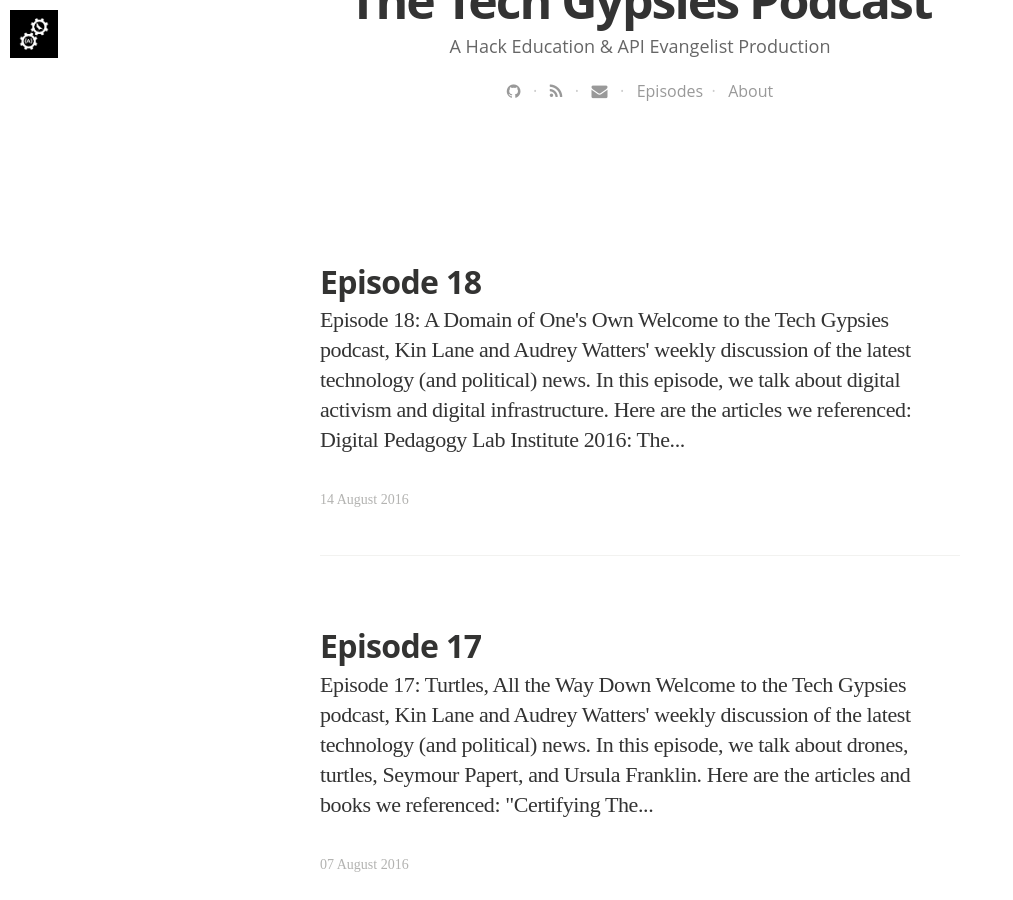
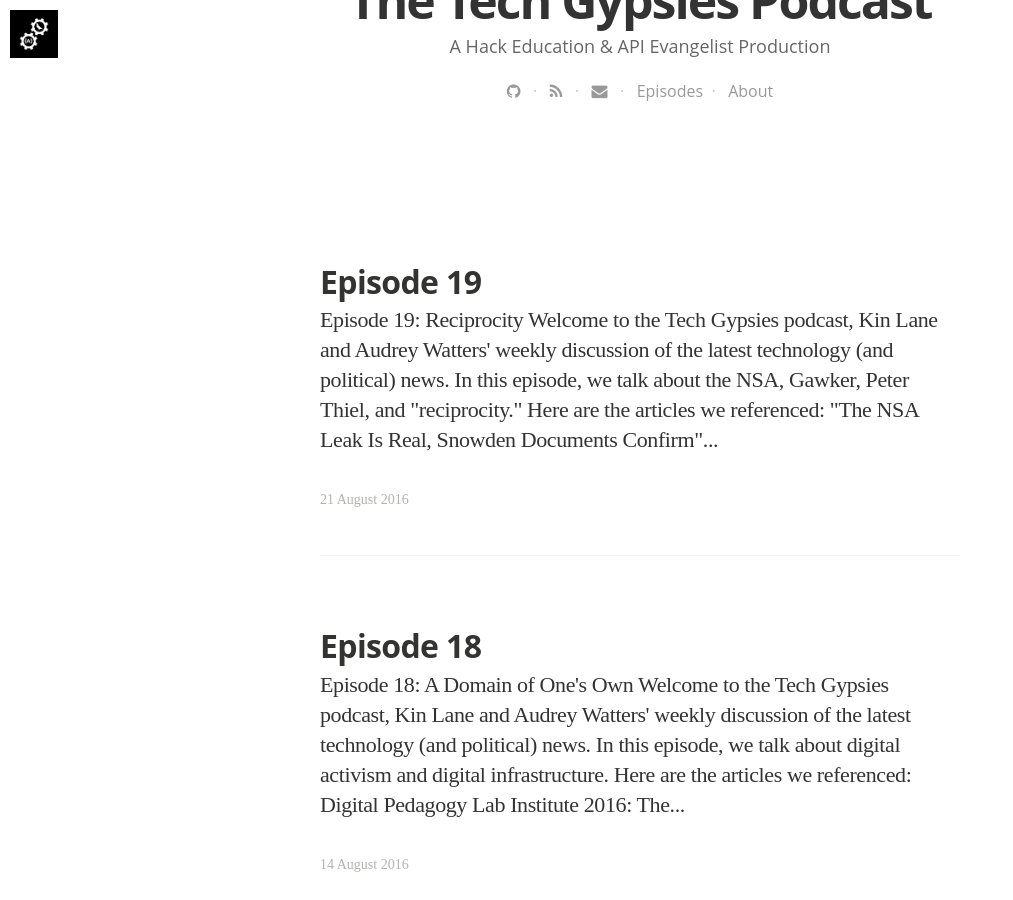
Before and after one commit to Techgypsies/podcast, a Jekyll site: the page built from blog/index.html, in a window 1280 px wide and 900 px high, scrolled down 559 px. Shown: the whole window, without its empty margins (0-1013 px from the left). Built offline with Jekyll 4.4.1, drawn with Linux system fonts in a browser that asks for light colours; nearby versions of some CDN libraries; some web fonts are replaced; the list of posts is cut into pages by our own code; some of the changed text lies outside the part shown.

Commit message:
new episode

```diff
--- a/_data/podcasts.yaml
+++ b/_data/podcasts.yaml
@@ -250,3 +250,17 @@
   tags:
   - Technology
   - Politics
+- title: "Tech Gypsies Episode 19"
+  summary: "In this episode, we talk about the NSA, Gawker, and reciprocity."
+  description: "In this episode, we talk about the NSA, Gawker, and reciprocity."
+  subtitle: "Tech, Scrutinized"
+  image: /assets/images/tech-gypsies-podcast-1500.png
+  audio_file: http://s3.amazonaws.com/techgypsies/techgypsies-podcast-2016-08-21.mp3
+  audio_length: 40985831
+  sound_cloud: https://soundcloud.com/kinlane/techgypsies-podcast-2016-08-21
+  duration: '0:28:28'
+  publish_date: "2016-08-21 09:00:00"
+  url: 2016/08/21/episode-19
+  tags:
+  - Technology
+  - Politics
--- /dev/null
+++ b/_posts/2016-08-21-episode-19.html
@@ -0,0 +1,26 @@
+---
+layout: post
+title: "Episode 19"
+date: 2016-08-21 08:35:00 +0000
+tags:
+image: https://s3.amazonaws.com/audreywatters/2016-08-21-road.jpg
+imagecredits: https://www.flickr.com/photos/photosak/2814553828
+---
+<h3>Episode 19: Reciprocity</h3>
+<br />
+<p>Welcome to the Tech Gypsies podcast, <a href="http://kinlane.com">Kin Lane</a> and <a href="http://audreywatters.com">Audrey Watters</a>' weekly discussion of the latest technology (and political) news.</p>
+
+<p>In this episode, we talk about the NSA, Gawker, Peter Thiel, and "reciprocity."</p>
+
+<p>
+<iframe width="100%" height="166" scrolling="no" frameborder="no" src="https://w.soundcloud.com/player/?url=https%3A//api.soundcloud.com/tracks/279280699&amp;color=ff5500&amp;auto_play=false&amp;hide_related=false&amp;show_comments=true&amp;show_user=true&amp;show_reposts=false"></iframe>
+</p>
+
+<p>Here are the articles we referenced:</p>
+<ul>
+<li>"<a href="https://theintercept.com/2016/08/19/the-nsa-was-hacked-snowden-documents-confirm/">The NSA Leak Is Real, Snowden Documents Confirm</a>" in The Intercept</li>
+<li>"<a href="http://apievangelist.com/2016/08/18/continuing-my-struggle-for-reciprocity-as-etl-evolves-into-the-cloud-as-ipaas/">Continuing My Struggle For Reciprocity As ETL Evolves Into The Cloud As iPaaS</a>" on API Evangelist</li>
+<li>Ursula Franklin's <em>The Real World of Technology</em></li>
+</ul>
+
+<p>Feedback is welcome. (You should email Kin with it though.)</p>
--- a/index.html
+++ b/index.html
@@ -4,12 +4,12 @@
 <h3>The Week in Tech</h3>
 <br />
 
-<p>Welcome to the Tech Gypsies podcast, <a href="http://kinlane.com">Kin Lane</a> and <a href="http://audreywatters.com">Audrey Watters</a>' (hopefully) weekly discussion of the latest technology news.</p>
+<p>Welcome to the Tech Gypsies podcast, <a href="http://kinlane.com">Kin Lane</a> and <a href="http://audreywatters.com">Audrey Watters</a>' weekly discussion of the latest technology news.</p>
 
 <p>Subscribe to the podcast via iTunes. Episodes are also available on Soundcloud. (<a href="http://podcast.techgypsi.es/feed.xml">Podcast Feed</a>)</p>
 
 <p><a href="http://podcast.techgypsi.es/blog/">Show notes</a> can also be subscribed to <a href="http://podcast.techgypsi.es/blog.xml">via RSS</a>.</p>
 
-<p><strong>Latest Episode: <a href="http://podcast.techgypsi.es/2016/08/14/episode-18">18</a></strong></p>
+<p><strong>Latest Episode: <a href="http://podcast.techgypsi.es/2016/08/21/episode-19">19</a></strong></p>
 
 <p style="text-align: right; font-size:12px"><em>Image credits: <a href="https://flic.kr/p/GTax17">Drone Recovery</a></em></p>
```
